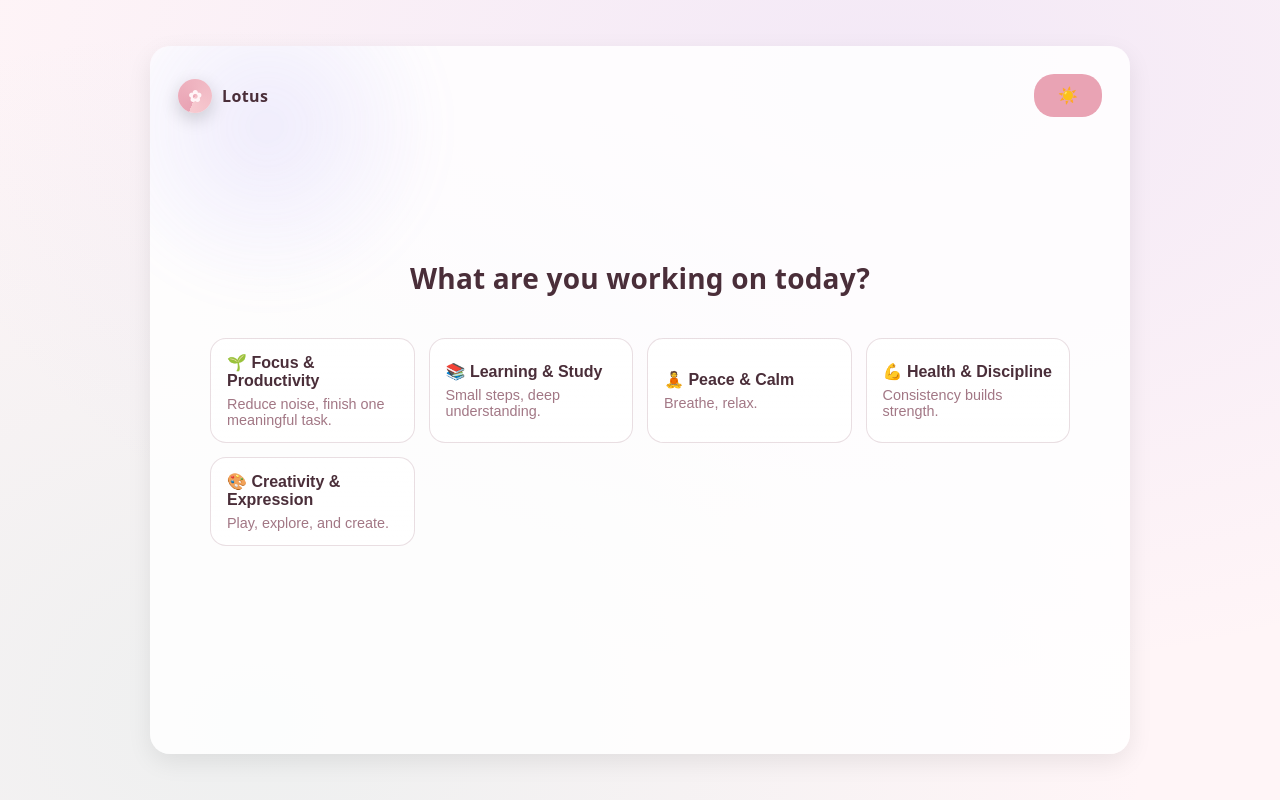
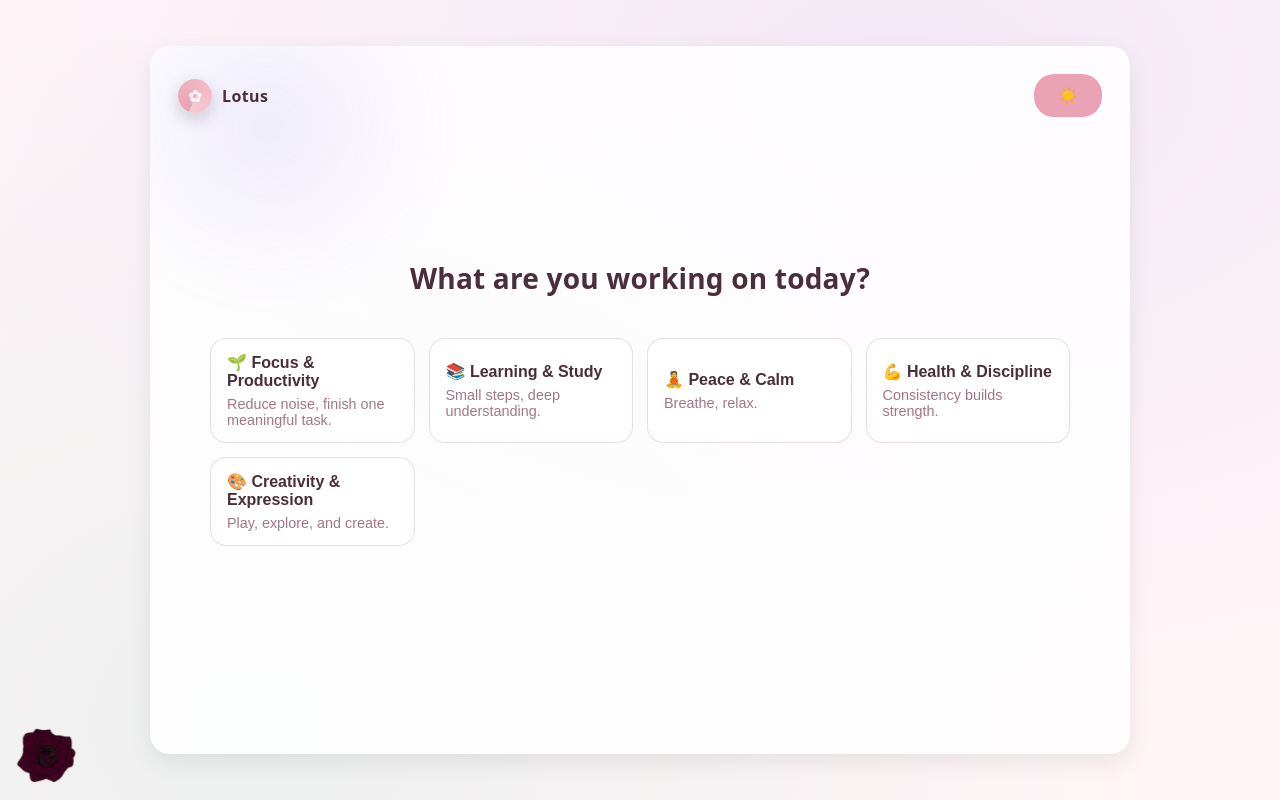
Before and after one commit to NickLIstre/lotus, a website: page index.html in a window 1280 px wide. Drawn offline with Linux system fonts and the light colour scheme.

Commit message:
Added company logo/link

```diff
--- a/index.html
+++ b/index.html
@@ -69,7 +69,11 @@
       </section>
     </main>
   </div>
-
+ <a href="https://nickistre.blackbaccaraproductions.com" class="black-baccara-logo-link">
+    <div class="black-baccara-logo">
+        <img src="BlackBaccara.png" alt="Black Baccara Productions Logo" />
+    </div>
+</a>
   <script src="script.js"></script>
 </body>
 </html>
--- a/style.css
+++ b/style.css
@@ -493,3 +493,28 @@ button:hover {
     grid-template-columns: repeat(auto-fit, minmax(140px, 1fr));
   }
 }
+
+.black-baccara-logo {
+    display: flex;
+    flex-direction: column;   /* logo on top, text underneath */
+    align-items: center;
+    gap: 4px;                 /* space between logo and text */
+    font-size: 0.9rem;
+    padding: 4px 6px;
+    border-radius: 6px;
+}
+
+.black-baccara-logo-link {
+    position: fixed;          /* stays in the bottom-left corner */
+    bottom: 10px;
+    left: 10px;
+    text-decoration: none;    /* remove underline from link */
+    color: #000000;              /* text color */
+    z-index: 1000;            /* ensure it's above other content */
+}
+
+.black-baccara-logo img {
+    height: 60px;             /* adjust logo size */
+    width: auto;
+    display: block;
+}
```
Also changed, not shown: BlackBaccara.png (added).
